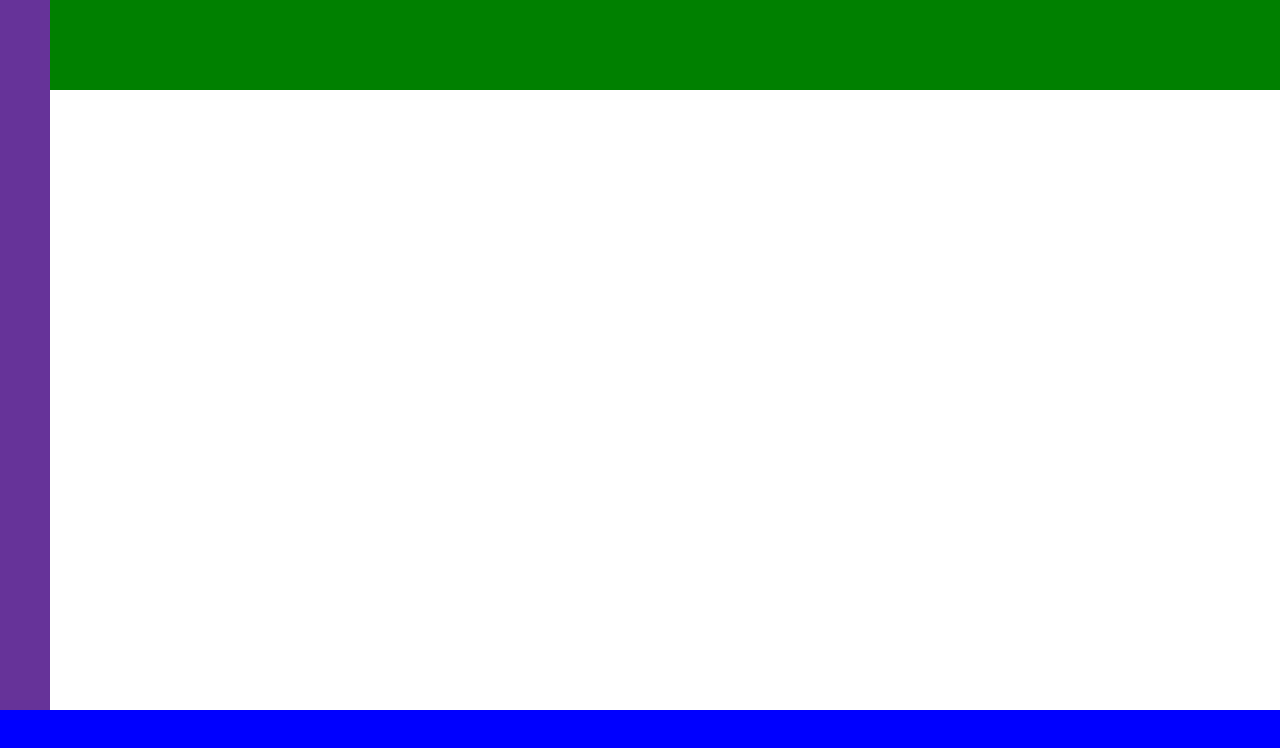
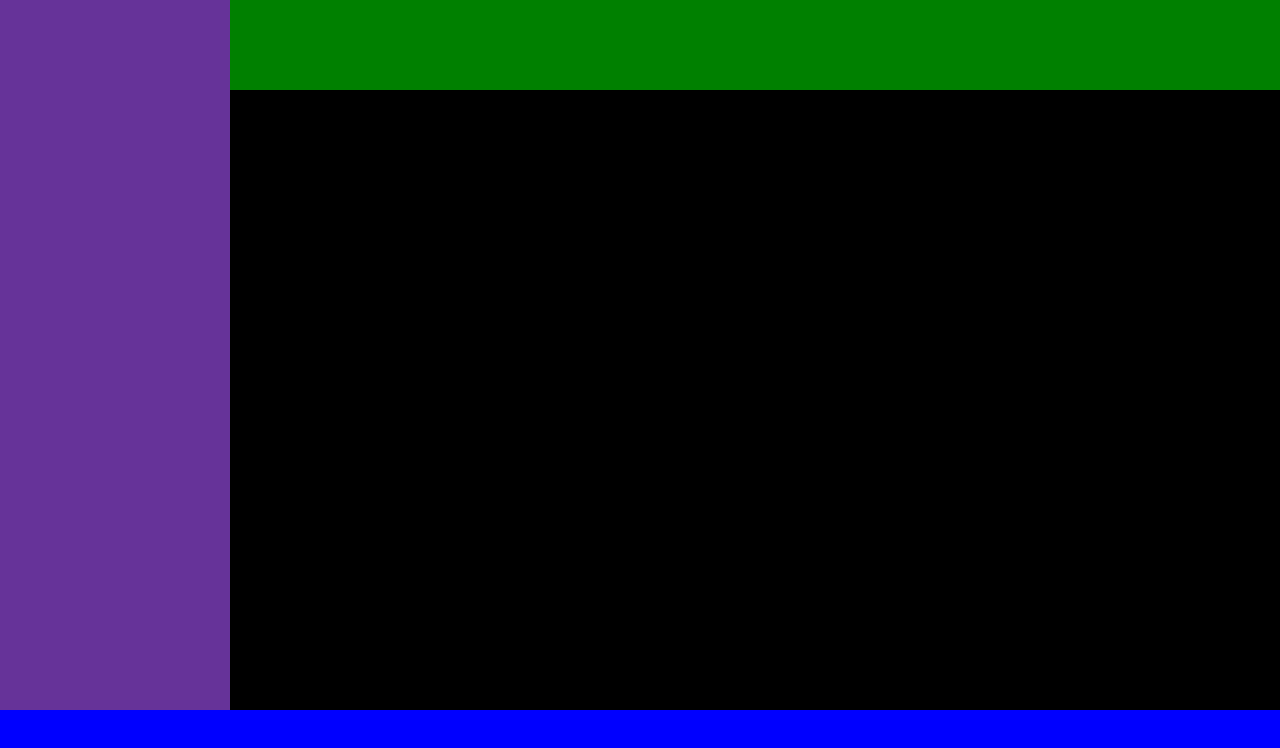
Before and after one commit to PirasSalvatore/html-css-spotifyweb, a plain HTML site: page index.html in a window 1280 px wide. Drawn offline with Linux system fonts and the light colour scheme.

Commit message:
add responsive macrostructure
add sizes variable and using that for macrostructure responsive

```diff
--- a/asset/css/style.css
+++ b/asset/css/style.css
@@ -19,6 +19,22 @@
     .play-bar {
         background-color: blue;
     }
+
+    .content {
+        background-color: black;
+    }
+}
+
+:root {
+
+    /* sizes variable */
+    --height-header: 90px;
+    --height-footer: 90px;
+    --width-footer: 100vw;
+    --width-sidebar: 50px;
+
+    /*color variable*/
+
 }
 
 /* #endregion commons*/
@@ -34,14 +50,23 @@
 }
 
 .sidebar {
-    order: -1;
-    width: 50px;
-    height: calc(100vh - 90px);
+    width: var(--width-sidebar);
+    height: calc(100vh - var(--height-footer));
+}
+
+.container {
+    width: calc(100vw - var(--width-sidebar));
+    height: calc(100vh - var(--height-footer));
 }
 
 .upgrade {
-    height: 90px;
-    width: calc(100vw - 50px);
+    height: var(--height-header);
+    width: calc(100vw - var(--width-sidebar));
+}
+
+.content {
+    height: calc(100vh - (var(--height-footer) + var(--height-header)));
+    width: calc(100vw - var(--width-sidebar));
 }
 
 /* #endregion main*/
@@ -49,8 +74,21 @@
 /* #region footer*/
 
 .play-bar {
-    height: 90px;
-    width: 100vw;
+    height: var(--height-footer);
+    width: var(--width-footer);
 }
 
 /* #endregion footer*/
+
+/* #region responsive*/
+
+@media screen and (min-width: 640px) {
+
+    :root {
+
+        --width-sidebar: 230px;
+    }
+
+}
+
+/* #endregion responsive*/
--- a/index.html
+++ b/index.html
@@ -16,11 +16,15 @@
 
         <div class="wrapper">
 
-            <header class="upgrade"></header>
-
             <nav class="sidebar"></nav>
 
-            <div class="content"></div>
+            <div class="container">
+
+                <header class="upgrade"></header>
+
+                <div class="content"></div>
+
+            </div>
 
         </div>
 
```
